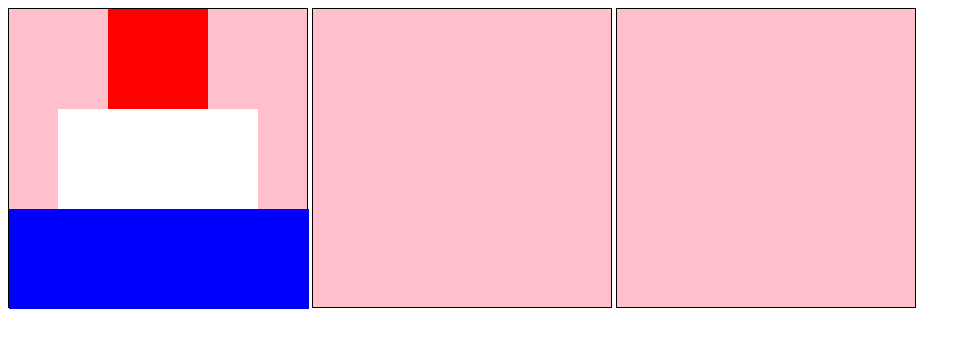
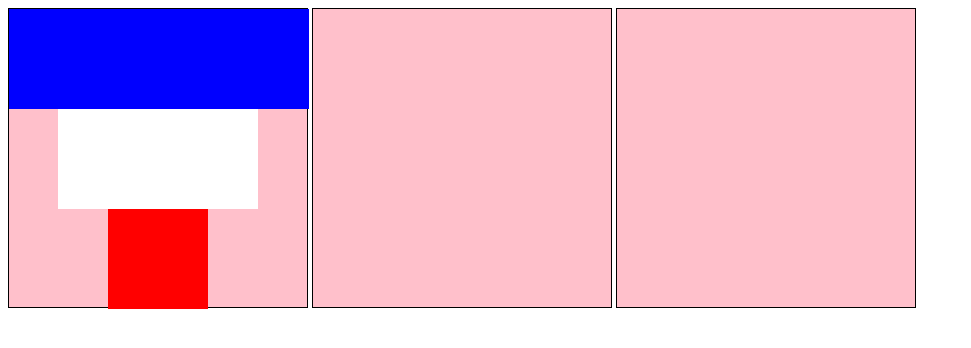
Before and after one commit to DanFan1988/TowersOfHanoi, a plain HTML site: page index.html in a window 1280 px wide. Shown: the whole page, without its empty margins (0-971 px from the left). Drawn offline with Linux system fonts and the light colour scheme.

Commit message:
fully awesome

```diff
--- a/index.html
+++ b/index.html
@@ -44,9 +44,9 @@
 <body>
   <div id="wrapper">
     <div class="tower" id="0">
-      <div class="disk" id="4" data-size="1"></div>
+      <div class="disk" id="4" data-size="3"></div>
       <div class="disk" id="5" data-size="2"></div>
-      <div class="disk" id="6" data-size="3"></div>
+      <div class="disk" id="6" data-size="1"></div>
     </div>
     <div class="tower" id="1">
       <div class="disk" id="7" data-size="0"></div>
```
